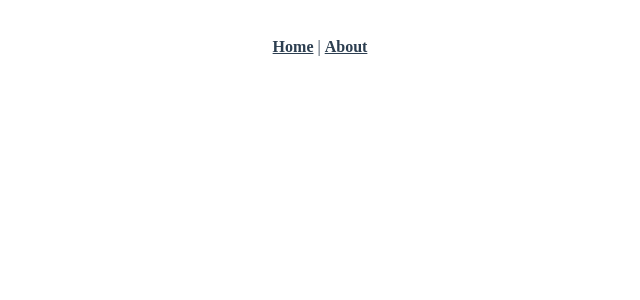
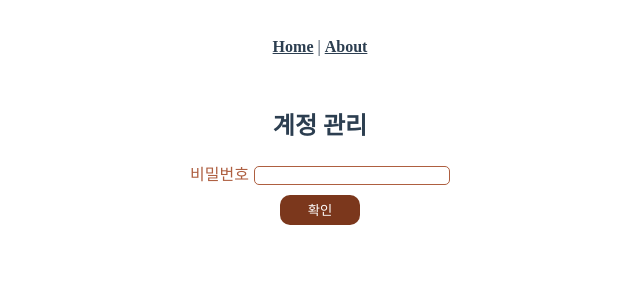
Before and after one commit to sunmingLee/Sai, a Vue app in the folder FrontEnd/: page /accountCheck in a window 1280 px wide. Before the commit this address had no page. Shown: the top 300 px of the page, without its empty margins (320-960 px from the left). Built offline with nearby package versions, Linux system fonts and the light colour scheme; a web font is replaced by a local one.

Commit message:
Feat: Add View - AccountManagementView, AccountPasswordView

```diff
--- a/FrontEnd/package.json
+++ b/FrontEnd/package.json
@@ -26,7 +26,9 @@
     "eslint-plugin-import": "^2.25.3",
     "eslint-plugin-node": "^11.1.0",
     "eslint-plugin-promise": "^5.1.0",
-    "eslint-plugin-vue": "^8.0.3"
+    "eslint-plugin-vue": "^8.0.3",
+    "node-sass": "^7.0.1",
+    "sass-loader": "^13.0.2"
   },
   "eslintConfig": {
     "root": true,
--- a/FrontEnd/src/router/index.js
+++ b/FrontEnd/src/router/index.js
@@ -1,5 +1,7 @@
 import { createRouter, createWebHistory } from 'vue-router'
 import HomeView from '../views/HomeView.vue'
+import AccountManagementView from '@/views/AccountManagementView.vue'
+import AccountPasswordView from '@/views/AccountPasswordView.vue'
 
 const routes = [
   {
@@ -14,6 +16,16 @@ const routes = [
     // this generates a separate chunk (about.[hash].js) for this route
     // which is lazy-loaded when the route is visited.
     component: () => import(/* webpackChunkName: "about" */ '../views/AboutView.vue')
+  },
+  {
+    path: '/account',
+    name: 'account',
+    component: AccountManagementView
+  },
+  {
+    path: '/accountCheck',
+    name: 'accountCheck',
+    component: AccountPasswordView
   }
 ]
 
--- a/FrontEnd/src/views/AccountManagementView.vue
+++ b/FrontEnd/src/views/AccountManagementView.vue
@@ -1,6 +1,6 @@
 <template>
     <div class="flex-wrap">
-        <HeaderTitle title="내 정보"/>
+        <HeaderTitle title="계정 관리"/>
         <div class="input-disabled">
             <InputBox inputSelect="input-underline" :hasLabel="true" labelName="이름" validDisabled="disabled" :inputValue="name"/>
             <InputBox inputSelect="input-underline" :hasLabel="true" labelName="이메일" validDisabled="disabled" :inputValue="email"/>
--- /dev/null
+++ b/FrontEnd/src/views/AccountPasswordView.vue
@@ -0,0 +1,43 @@
+<template>
+    <div class="flex-wrap">
+        <HeaderTitle title="계정 관리"/>
+        <div class="input-wrap">
+            <InputBox inputSelect="input-box" :hasLabel="true" labelName="비밀번호" @inputCheck="checkPassword"/>
+        </div>
+        <ButtonSmall buttonUsage="positive" buttonText="확인" @click="confirmPassword"/>
+    </div>
+</template>
+<script>
+import HeaderTitle from '@/components/common/HeaderTitle.vue'
+import InputBox from '@/components/common/InputBox.vue'
+import ButtonSmall from '@/components/common/ButtonSmall.vue'
+
+export default {
+  name: 'AccountPasswordView',
+  components: {
+    HeaderTitle,
+    InputBox,
+    ButtonSmall
+  },
+  data () {
+    return {
+      password: '',
+      userId: 'test01'
+    }
+  },
+  methods: {
+    checkPassword (password) {
+      this.password = password
+    },
+    // 비밀번호 확인 버튼 클릭
+    confirmPassword () {
+      const user = {
+        userId: this.userId,
+        password: this.password
+      }
+      console.log(user)
+      // DB에서 데이터 확인 후 오는 결과에 따라 IF/ELSE
+    }
+  }
+}
+</script>
```
Also changed, not shown: 1 other file (tests, documents, lock files or other folders).
